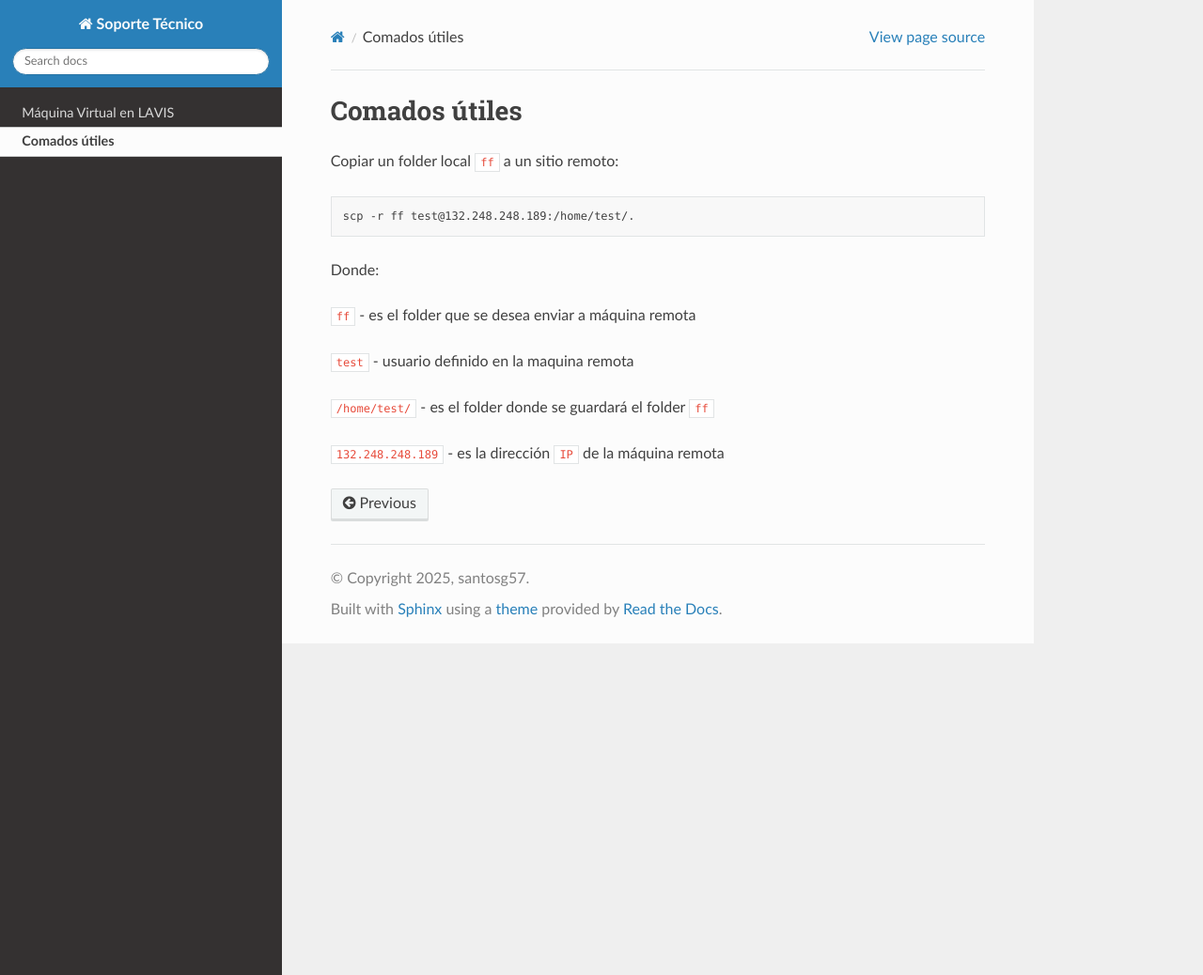
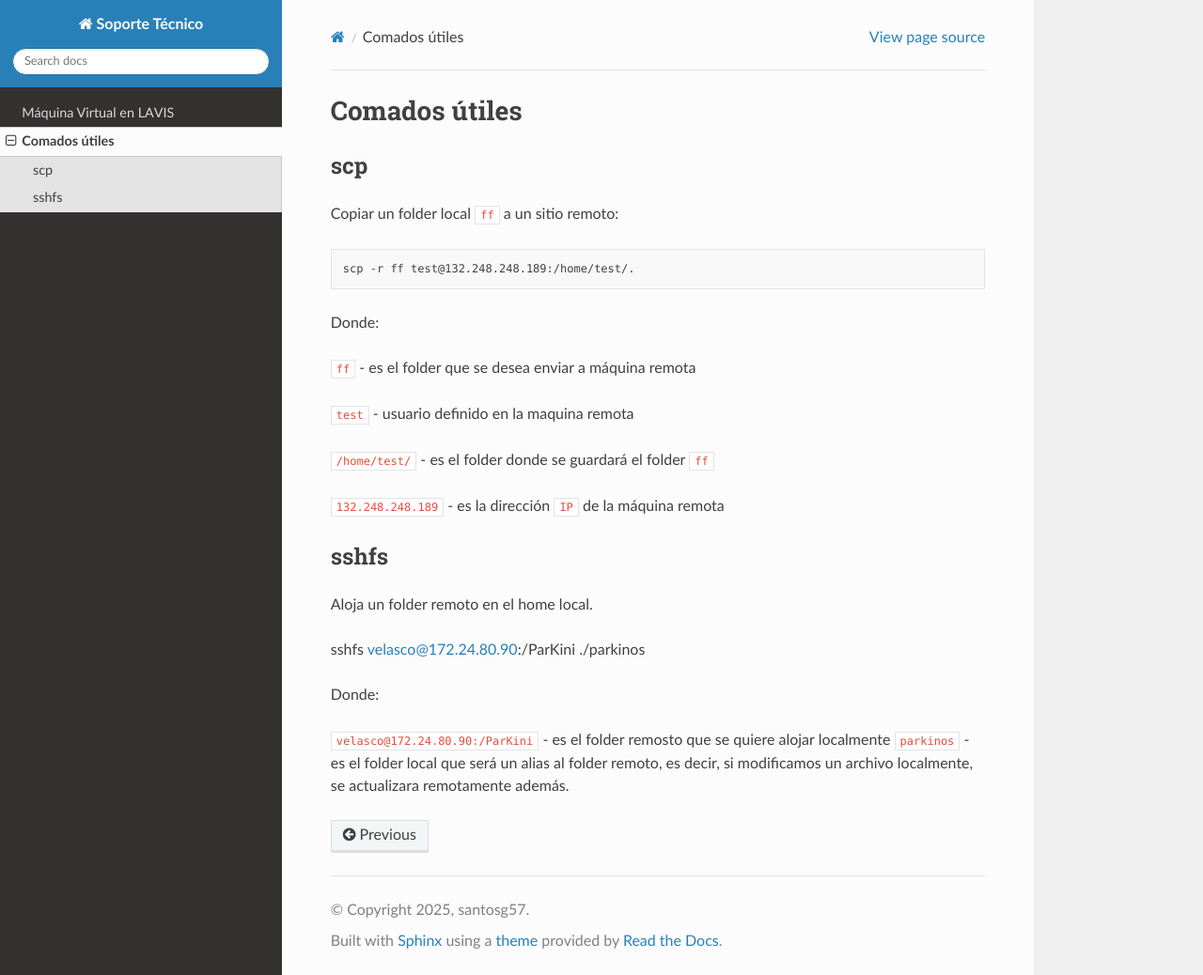
Before and after one commit to matecom57/santosg57-software, a Sphinx documentation site: the page built from docs/source/comandos.rst, in a window 1280 px wide and 1038 px high. Shown: the whole window at 94% size. Built offline with Sphinx 7.4.7 and the Read the Docs theme 3.1.0, drawn with Linux system fonts in a browser that asks for light colours.

Commit message:
Test comité

```diff
--- a/docs/source/comandos.rst
+++ b/docs/source/comandos.rst
@@ -1,5 +1,8 @@
 Comados útiles
 ==============
+
+scp
+---
 
 Copiar un folder local ``ff`` a un sitio remoto:
 
@@ -16,3 +19,17 @@ Donde:
 ``/home/test/`` - es el folder donde se guardará el folder ``ff``
 
 ``132.248.248.189`` - es la dirección ``IP`` de la máquina remota
+
+
+sshfs
+-----
+
+Aloja un folder remoto en el home local.
+
+sshfs velasco@172.24.80.90:/ParKini ./parkinos
+
+Donde:
+
+``velasco@172.24.80.90:/ParKini`` - es el folder remosto que se quiere alojar localmente
+``parkinos`` - es el folder local que será un alias al folder remoto, es decir, si modificamos un archivo localmente, se actualizara
+remotamente además.
```
